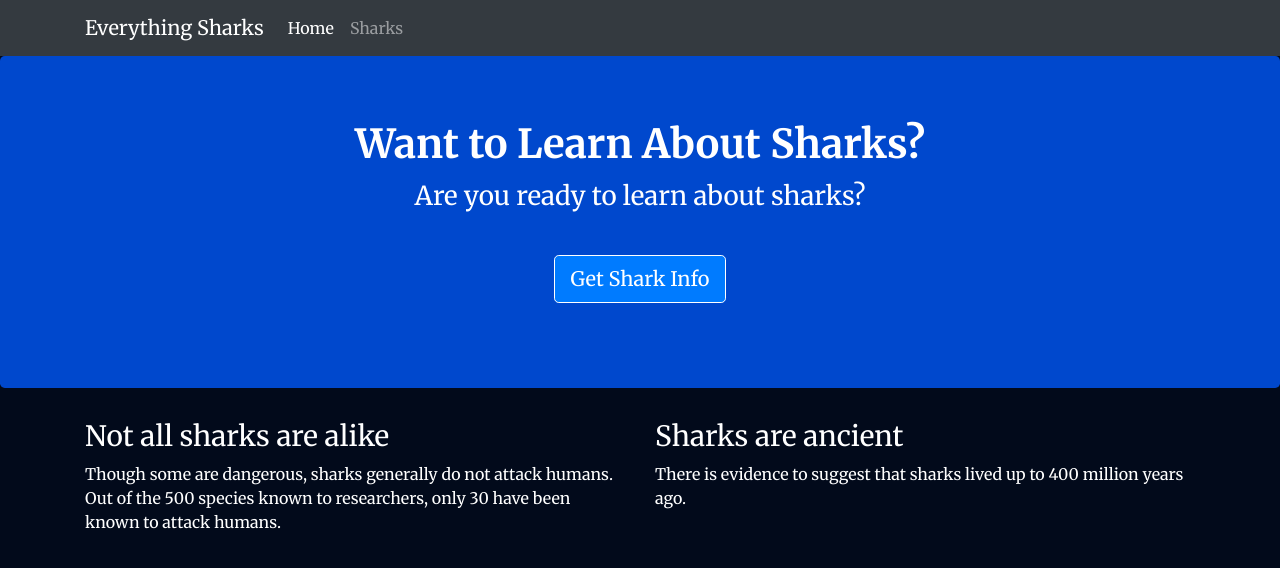
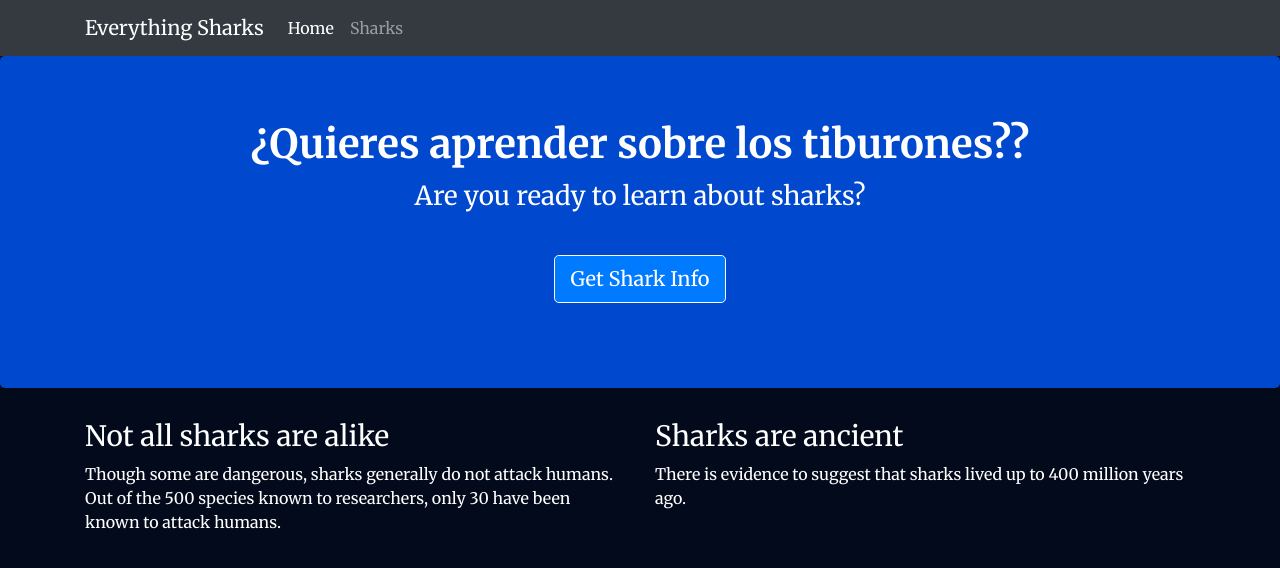
Before and after one commit to marcosxaviercastaneda200/practica-unir-eiec, a website: page views/index.html in a window 1280 px wide. Drawn offline with nearby package versions, Linux system fonts and the light colour scheme.

Commit message:
Traduciendo 1era linea

```diff
--- a/views/index.html
+++ b/views/index.html
@@ -27,7 +27,7 @@
     </nav>
     <div class="jumbotron">
         <div class="container">
-            <h1>Want to Learn About Sharks?</h1>
+            <h1>¿Quieres aprender sobre los tiburones??</h1>
             <p>Are you ready to learn about sharks?</p>
             <br>
             <p><a class="btn btn-primary btn-lg" href="/sharks" role="button">Get Shark Info</a>
```
